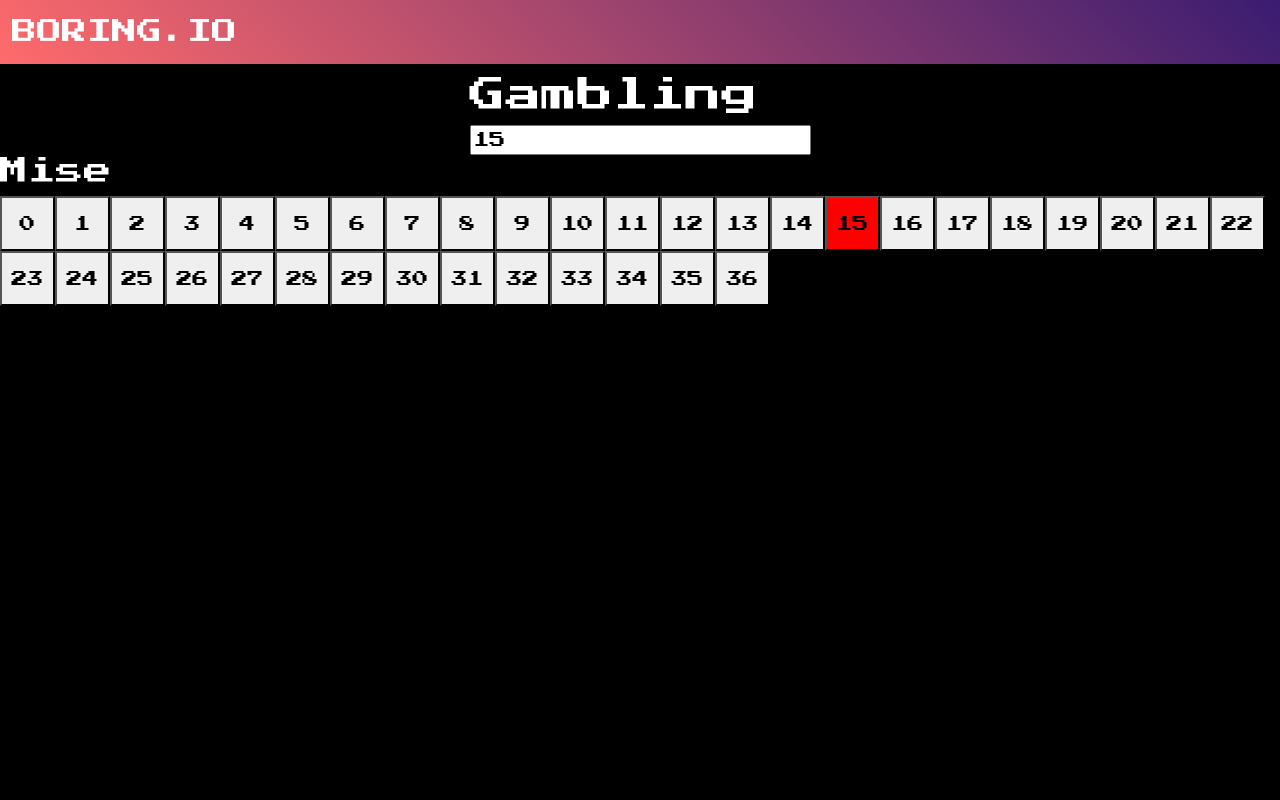
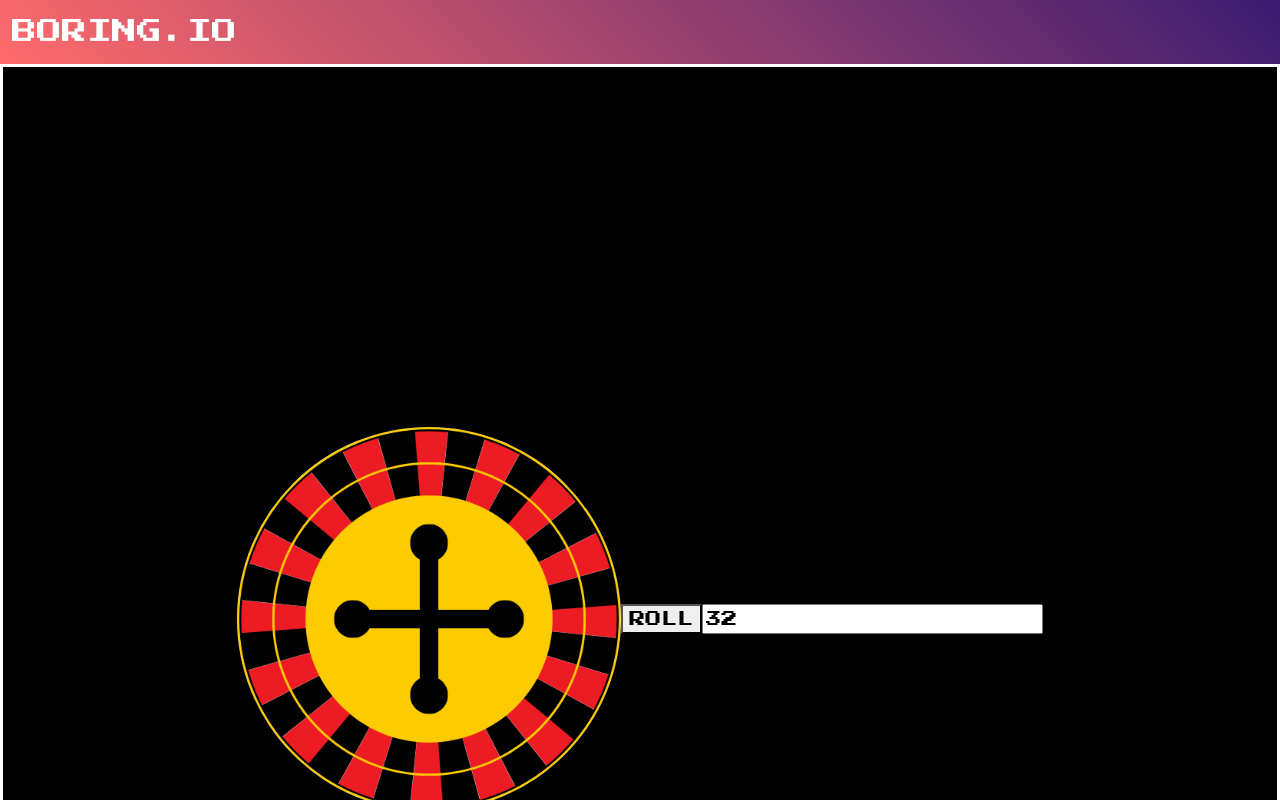
Before and after one commit to User45687/GameV2, a Vue app: page /Gambling in a window 1280 px wide. Shown: the top 800 px of the page. Built offline with nearby package versions, Linux system fonts and the light colour scheme.

Commit message:
roulette 20%

```diff
--- a/src/assets/gambling.css
+++ b/src/assets/gambling.css
@@ -1,21 +1,42 @@
-.main_container {
- display: flex;
- flex-direction: column;
+.g_game_container {
+ display: grid;
+ grid-template-columns: 1fr;
+ grid-template-rows: 1fr 1fr;
 }
 
-
-
-.mise_btn {
- width: 55px;
- height: 55px;
-}
-.mise_btn_select {
- background-color:#ffff00;
-}
-.mise_btn_win {
- background-color:#00ff00;
+.g_roul_container {
+ grid-column: 1;
+ grid-row: 1;
+ display: flex;
+ align-items: center;
+ justify-content: center;
+ border: solid 0.3vw white;
 }
 
-.mise_btn_loose {
- background-color:#ff0000;
+.g_roul_content {
+ border-radius: 50%;
+ width: 30vw;
+ height: 30vw;
+ background-image: url(../icons/roulette.png);
+ background-position: center;
+ background-repeat: no-repeat;
+ background-size: contain;
 }
+
+.g_roul_content_roll {
+ animation: roll 4s ease-out;
+}
+
+.g_roul_btn_disabled {
+ pointer-events: none;
+ opacity: 0.5;
+}
+
+.g_roul_result {
+ transition: all 1s linear;
+}
+
+@keyframes roll {
+ 10%{transform: rotate(-30deg)}
+ 100%{transform: rotate(7turn);}
+}
--- a/src/components/gambling.vue
+++ b/src/components/gambling.vue
@@ -1,110 +1,68 @@
+
+<style>
+@import "../assets/gambling.css";
+</style>
 <template>
-  <div class="main_container">
-   <div class="roulette">
-    <h1>Gambling</h1>
-    <div class="result_container">
-     <input class="result_input" readonly :value="result">
-    </div>
+   <div class="g_game_container">
+
+      <div class="g_roul_container">
+         <div class="g_roul_content" :class="{g_roul_content_roll: isRolling}" >
+         </div>
+         <button class="g_roul_btn" @click="roll" :class="{g_roul_btn_disabled: isRolling}">ROLL</button>
+         <input class="g_roul_result" :value="randomnumber">
+      </div>
+
+      <div class="g_bet_container">
+         <div class="g_bet_content">
+            <div class="g_bet" v-for="bet in bets">
+               <input class="g_bet_input" readonly :value="bet" @click="Betting(bet)">
+            </div>
+         </div>
+      </div>
+
+
+
    </div>
-   <div class="mise_container">
-    <h3>Mise</h3>
-    <button class="mise_btn" v-for="(number, index) in numbers" :key="number" @click="TakeAnswer(number)"
-    :class="{
-       mise_btn_select: isSelect(number),
-       mise_btn_win: isWinNumb && isWinningNumber(number),
-       mise_btn_loose: isLooNumb && isLosingNumber(number),
-       blinking: blinkingIndex === index
-    }">
-     {{ number }}
-    </button>
-   </div>
-  </div>
- </template>
+</template>
 
- <script setup>
- import { ref } from 'vue';
+<script setup>
+import { ref } from 'vue';
 
- const numbers = ref([...Array(37).keys()]);
- const numbers_select = ref([]);
- const result = ref(null);
- const answer = ref(null);
+const bets = []
+for(let i = 0; i < 37;i++) {
+   bets.push(i)
+}
 
- const isWinNumb = ref(false);
- const isLooNumb = ref(false);
 
- const blinkingIndex = ref(-1);
+const isRolling = ref(false)
+const randomnumber = ref(RandomNumber())
+const Array_bet = ref([])
 
- function TakeAnswer(number) {
-  answer.value = number;
-  if (isSelect(number)) {
-   const i = numbers_select.value.indexOf(number);
-   numbers_select.value.splice(i, 1);
-  } else {
-   numbers_select.value.push(number);
-  }
- }
 
- function resetButtons() {
-  numbers_select.value = [];
-  isWinNumb.value = false;
-  isLooNumb.value = false;
-  blinkingIndex.value = -1;
- }
+function RandomNumber() {
+   return Math.floor(Math.random()* 36) +1;
+}
 
- function simulateBlinking(index) {
-  blinkingIndex.value = index;
-  setTimeout(() => {
-   blinkingIndex.value = -1;
-  }, 300);
- }
 
- setInterval(() => {
-  result.value = Math.floor(Math.random() * 37);
+function roll() {
+   isRolling.value = true
 
-  if (isSelect(result.value)) {
-   isWinNumb.value = true;
-   isLooNumb.value = false;
-  } else {
-   isWinNumb.value = false;
-   isLooNumb.value = true;
-  }
-  setTimeout(() => {
-   resetButtons();
-  }, 3000);
+   const intervalId = setInterval(()=> {
+      randomnumber.value = RandomNumber()
+   },100)
 
-  // Simuler le clignotement pour chaque bouton
-  for (let i = 0; i < numbers.length; i++) {
-   simulateBlinking(i);
-  }
- }, 5000);
+   setTimeout(()=> {
+      isRolling.value = false
+      clearInterval(intervalId)
+   },4000)
 
- const isSelect = (number) => {
-  return numbers_select.value.includes(number);
- };
+}
 
- const isWinningNumber = (number) => {
-  return isSelect(number) && number === result.value;
- };
+function Betting(bet) {
+   console.log(bet)
+   Array_bet.value.push(bet)
+   console.log(Array_bet.value)
+}
 
- const isLosingNumber = (number) => {
-  return !isSelect(number) && number === result.value;
- };
- </script>
 
- <style>
- @import "../assets/gambling.css";
-
- .blinking {
-  animation: blink 0.3s infinite alternate;
- }
-
- @keyframes blink {
-  from {
-   opacity: 1;
-  }
-
-  to {
-   opacity: 0;
-  }
- }
- </style>
+</script>
```
Also changed, not shown: src/icons/roulette.png (added), 1 other file (tests, documents, lock files or other folders).
